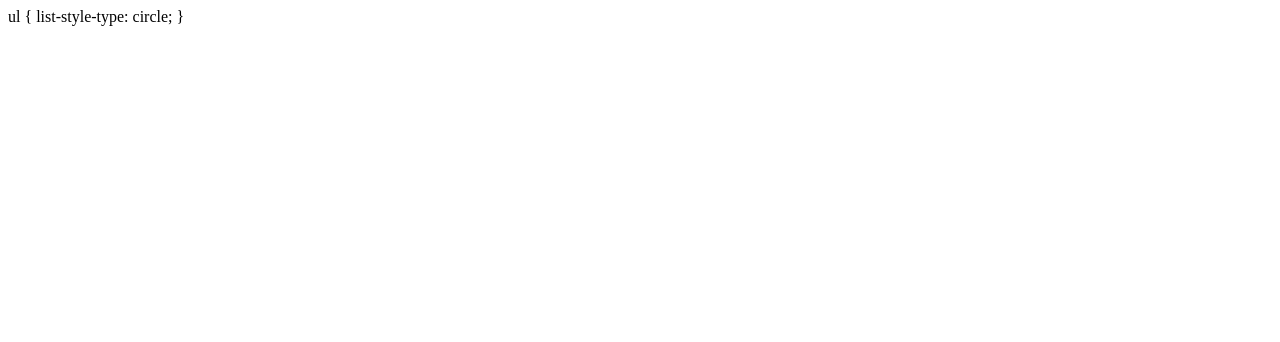
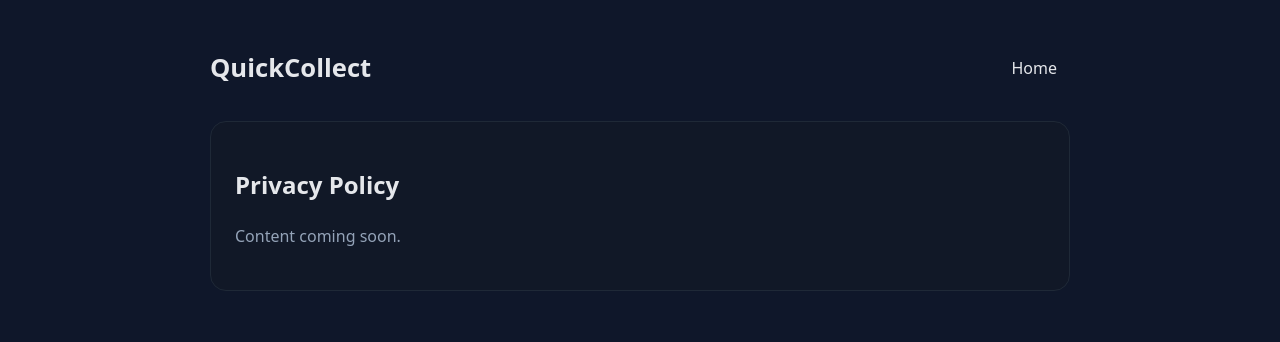
Before and after one commit to bjward-mhs/chatgpa, a plain HTML site: page privacy.html in a window 1280 px wide. Drawn offline with Linux system fonts and the light colour scheme.

Commit message:
Restore privacy.html to original content

```diff
--- a/privacy.html
+++ b/privacy.html
@@ -1 +1,54 @@
-ul { list-style-type: circle; }
+<!doctype html>
+<html lang="en">
+<head>
+  <meta charset="utf-8" />
+  <meta name="viewport" content="width=device-width, initial-scale=1" />
+  <title>QuickCollect — Privacy</title>
+  <style>
+    :root {
+      --bg: #0f172a;
+      --card: #111827;
+      --text: #e5e7eb;
+      --muted: #94a3b8;
+      --accent: #22c55e;
+      --border: #1f2937;
+    }
+    * { box-sizing: border-box; }
+    body {
+      margin: 0;
+      font-family: ui-sans-serif, system-ui, -apple-system, Segoe UI, Roboto, Helvetica, Arial, "Apple Color Emoji", "Segoe UI Emoji";
+      background: var(--bg);
+      color: var(--text);
+      line-height: 1.6;
+    }
+    .container { max-width: 900px; margin: 0 auto; padding: 48px 20px; }
+    header { display: flex; justify-content: space-between; align-items: center; gap: 12px; flex-wrap: wrap; }
+    .brand { font-weight: 800; font-size: 1.6rem; }
+    .nav-link {
+      color: var(--text);
+      text-decoration: none;
+      padding: 8px 12px;
+      border-radius: 10px;
+      border: 1px solid transparent;
+      display: inline-flex;
+      align-items: center;
+      line-height: 1;
+    }
+    .nav-link:hover { border-color: var(--accent); }
+    .card { margin-top: 32px; background: var(--card); border: 1px solid var(--border); padding: 24px; border-radius: 16px; }
+    .muted { color: var(--muted); }
+  </style>
+</head>
+<body>
+  <div class="container">
+    <header>
+      <div class="brand">QuickCollect</div>
+      <a class="nav-link" href="index.html">Home</a>
+    </header>
+    <section class="card">
+      <h1>Privacy Policy</h1>
+      <p class="muted">Content coming soon.</p>
+    </section>
+  </div>
+</body>
+</html>
```
